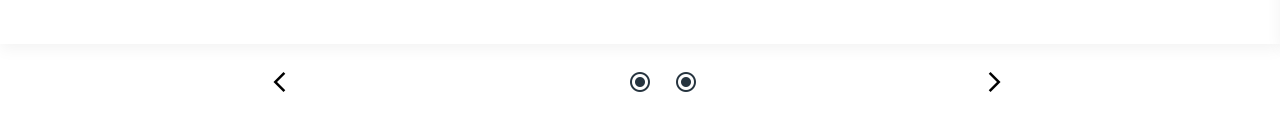
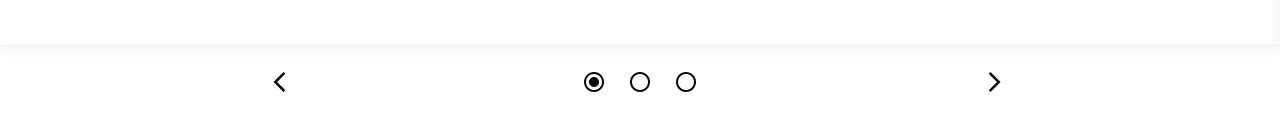
Before and after one commit to FavasCherukunnu/prosevo_jwelleryApp, a React (Create React App) app: page / in a window 1280 px wide. Shown: the part 506-636 px from the top of the page. Built offline with nearby package versions, Linux system fonts and the light colour scheme.

Commit message:
updated new carosole

```diff
--- a/src/components/carousol/Carousel.jsx
+++ b/src/components/carousol/Carousel.jsx
@@ -2,6 +2,8 @@ import React, { useState } from "react";
 import { CarouselItem } from "./CarouselItem";
 import './newsCarousol.css'
 
+
+//refer https://github.com/harakisgeorge/carouselreact
 export const Carousel = () => {
   const [activeIndex, setActiveIndex] = useState(0);
   const items = [
@@ -64,13 +66,9 @@ export const Carousel = () => {
                 }}
               >
                 <span
-                  className={`material-symbols-outlined ${
-                    index === activeIndex
-                      ? "indicator-symbol-active"
-                      : "indicator-symbol"
-                  }`}
+                  className={`material-symbols-outlined`}
                 >
-                  radio_button_checked
+                  {index === activeIndex?'radio_button_checked':'radio_button_unchecked'}
                 </span>
               </button>
             );
```
